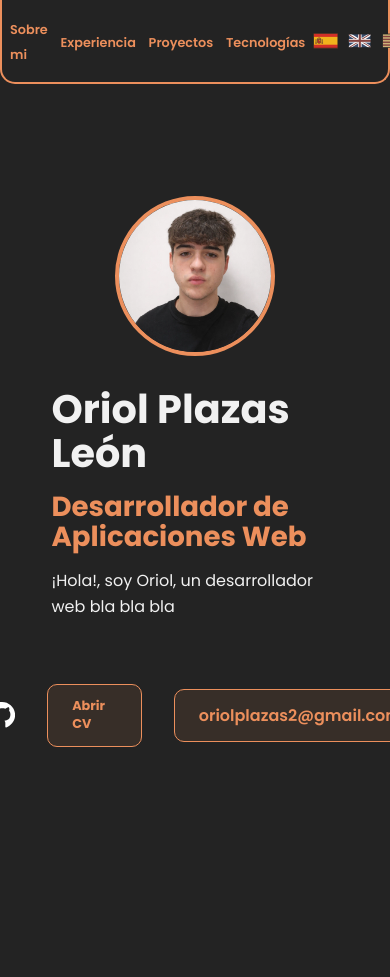
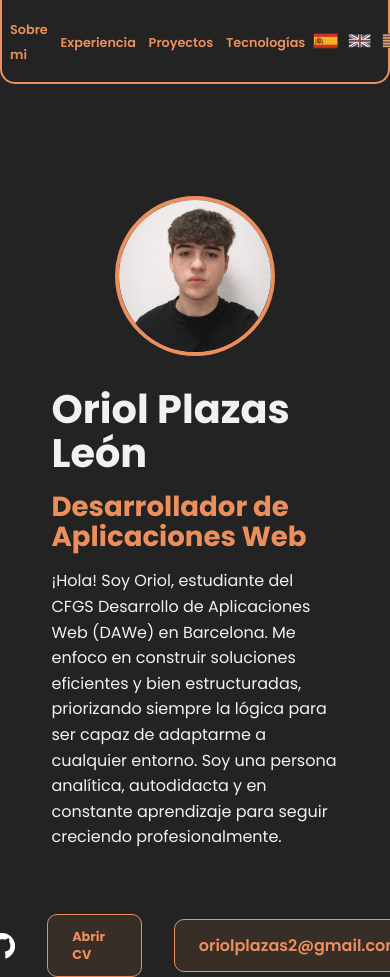
Before and after one commit to oriioll/portfolio, a Vue app: page / in a window 390 px wide. Shown: the top 977 px of the page. Before the commit the page ends 844 px from the top, so only its background shows below. Built offline with nearby package versions, Linux system fonts and the light colour scheme.

Commit message:
feat: add actual text to hero description in all available languages

```diff
--- a/src/components/PortfolioHero.vue
+++ b/src/components/PortfolioHero.vue
@@ -38,7 +38,7 @@ const { t, locale } = useI18n()
 .mainHero {
   display: flex;
   align-items: center;
-  justify-content: center;
+  justify-content: space-around;
   gap: 5rem;
   width: 90%;
   height: auto;
@@ -48,6 +48,7 @@ const { t, locale } = useI18n()
 .txt {
   display: flex;
   flex-direction: column;
+  max-width: 60%;
   gap: 1rem;
 }
 
@@ -87,6 +88,9 @@ const { t, locale } = useI18n()
     width: 10rem;
     height: 10rem;
   }
+  .txt {
+    max-width: 100%;
+  }
 }
 
 /* Smaller devices */
--- a/src/main.ts
+++ b/src/main.ts
@@ -18,7 +18,7 @@ const i18n: I18n = createI18n({
             },
             hero: {
                 subtitle: `Desarrollador de Aplicaciones Web`,
-                description: `¡Hola!, soy Oriol, un desarrollador web bla bla bla`,
+                description: `¡Hola! Soy Oriol, estudiante del CFGS Desarrollo de Aplicaciones Web (DAWe) en Barcelona. Me enfoco en construir soluciones eficientes y bien estructuradas, priorizando siempre la lógica para ser capaz de adaptarme a cualquier entorno. Soy una persona analítica, autodidacta y en constante aprendizaje para seguir creciendo profesionalmente.`,
                 openCv: 'Abrir CV'
             }
         },
@@ -31,7 +31,7 @@ const i18n: I18n = createI18n({
             },
             hero: {
                 subtitle: `Web Application Developer`,
-                description: `Hi!, I'm Oriol, a web developer bla bla bla`,
+                description: `"Hi! I'm Oriol, a Higher Vocational Training student in Web Application Development (DAWe) from Barcelona. I'm focused on building efficient and well-structured solutions, always prioritizing logic to be able to adapt to any environment. I am an analytical, self-taught person, constantly learning to keep growing professionally.`,
                 openCv: 'Open CV'
             }
         },
@@ -44,7 +44,7 @@ const i18n: I18n = createI18n({
             },
             hero: {
                 subtitle: `Desenvolupador d'Aplicacions Web`,
-                description: `Hola!, soc l'Oriol, un desenvolupador web bla bla bla`,
+                description: `Hola! Sóc l'Oriol, estudiant del CFGS Desenvolupament d'Aplicacions Web (DAWe) a Barcelona. M'enfoco a construir solucions eficients i ben estructurades, prioritzant sempre la lògica per ser capaç d'adaptar-me a qualsevol entorn. Sóc una persona analítica, autodidacta i en constant aprenentatge per seguir creixent professionalment.`,
                 openCv: 'Obrir CV'
             }
         }
```
